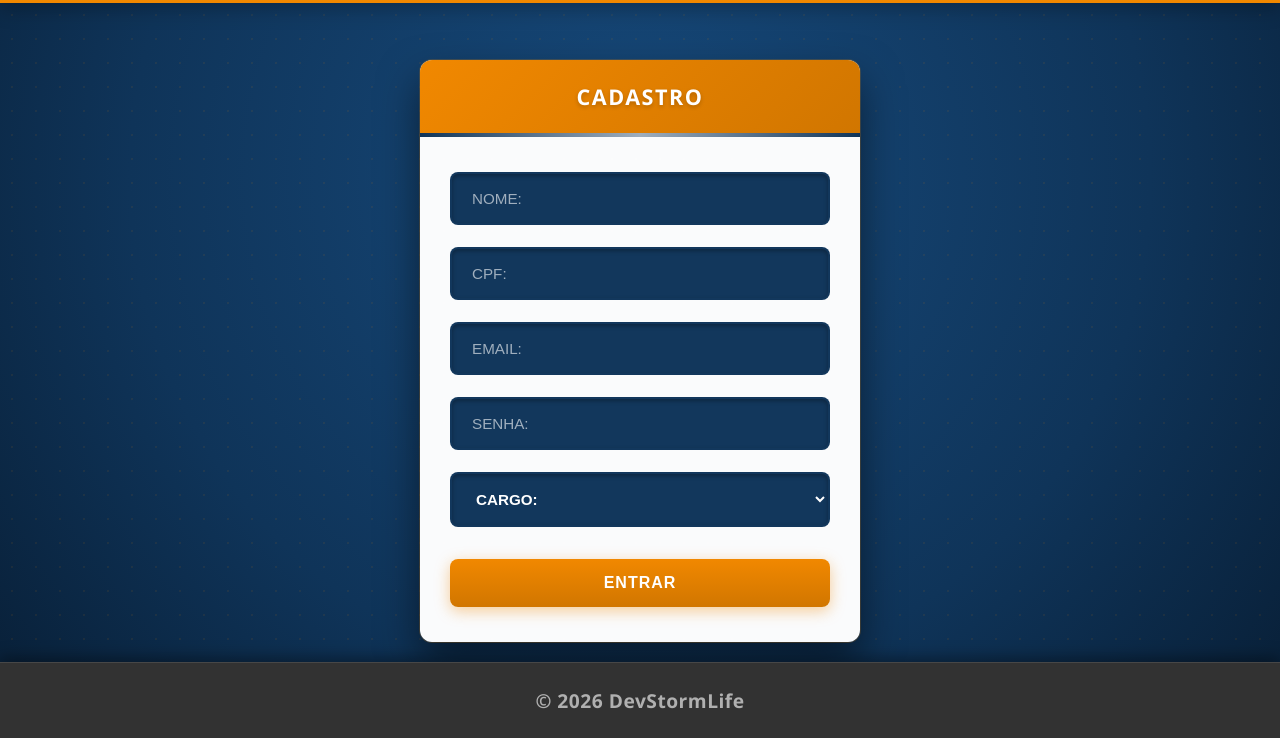
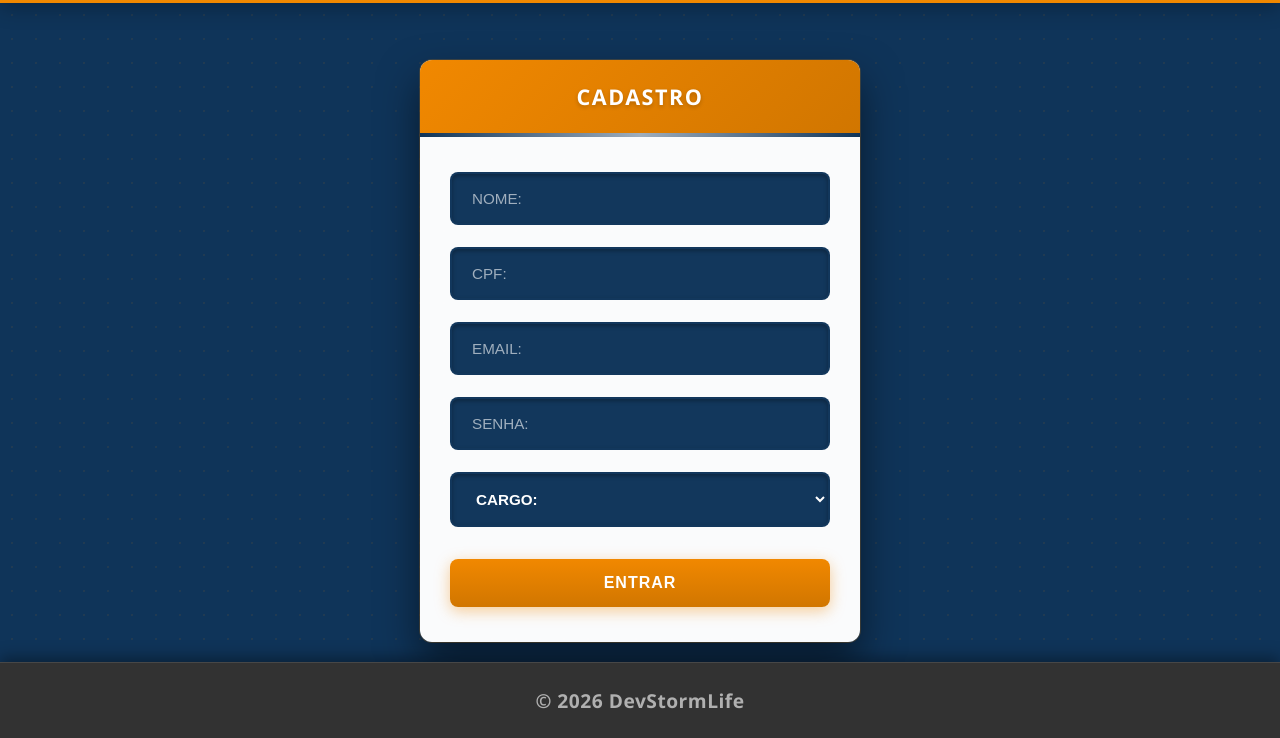
Before and after one commit to DevStormLife/projeto-devstormlife, a plain HTML site: page Frontend/pages/cadastro.html in a window 1280 px wide. Shown: the part 62-800 px from the top of the page. Drawn offline with Linux system fonts and the light colour scheme.

Commit message:
retirada do gradient

```diff
--- a/Frontend/style/cadastro.css
+++ b/Frontend/style/cadastro.css
@@ -25,7 +25,7 @@
    Body - Fundo Dinâmico de Alta Voltagem
    ========================================================================== */
 body {
-    background: radial-gradient(circle at 50% 30%, #174a7c 0%, var(--bg-main) 60%, var(--bg-main-dark) 100%);
+    background: #0f3459;
     margin: 0;
     padding: 0;
     font-family: var(--font-primary);
```
